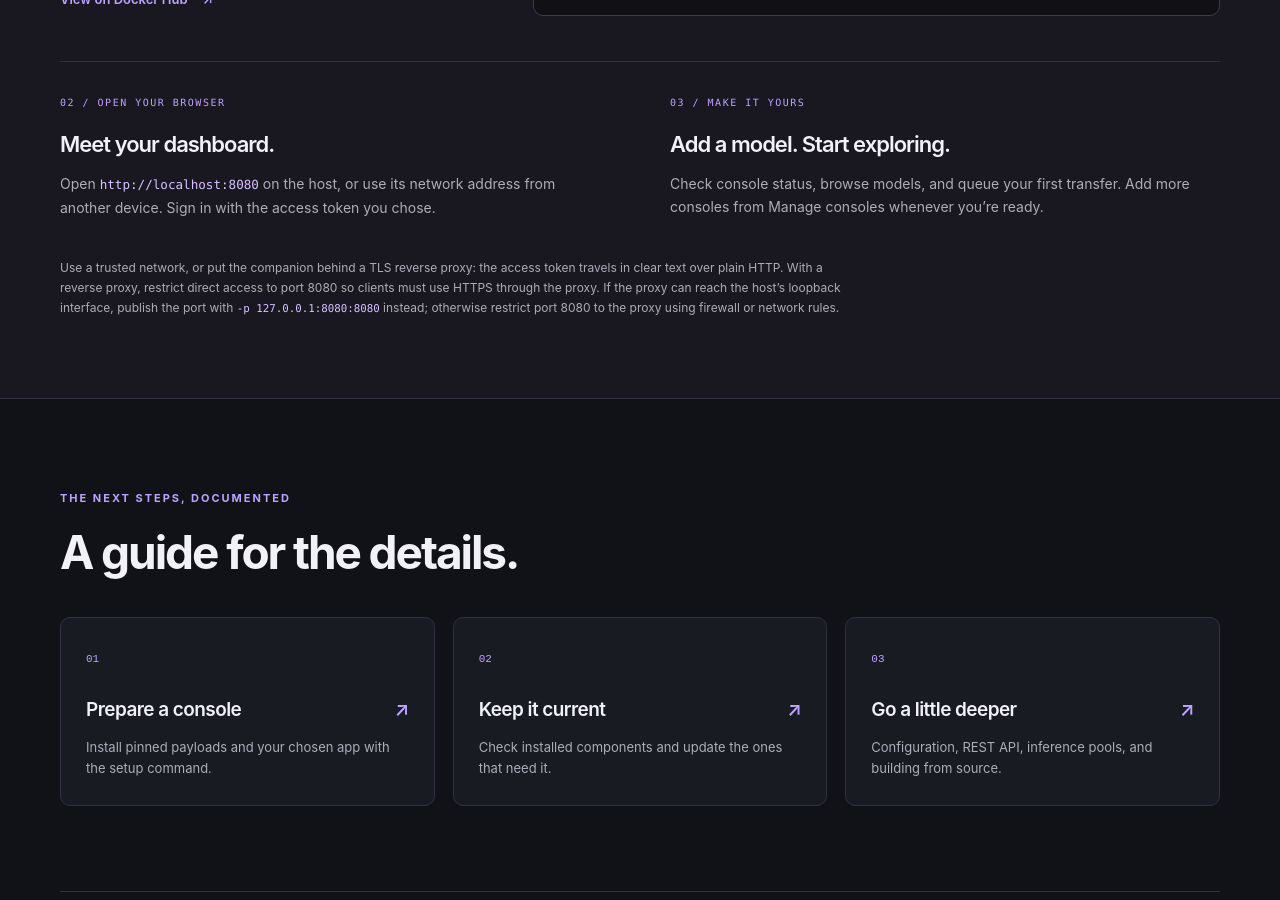
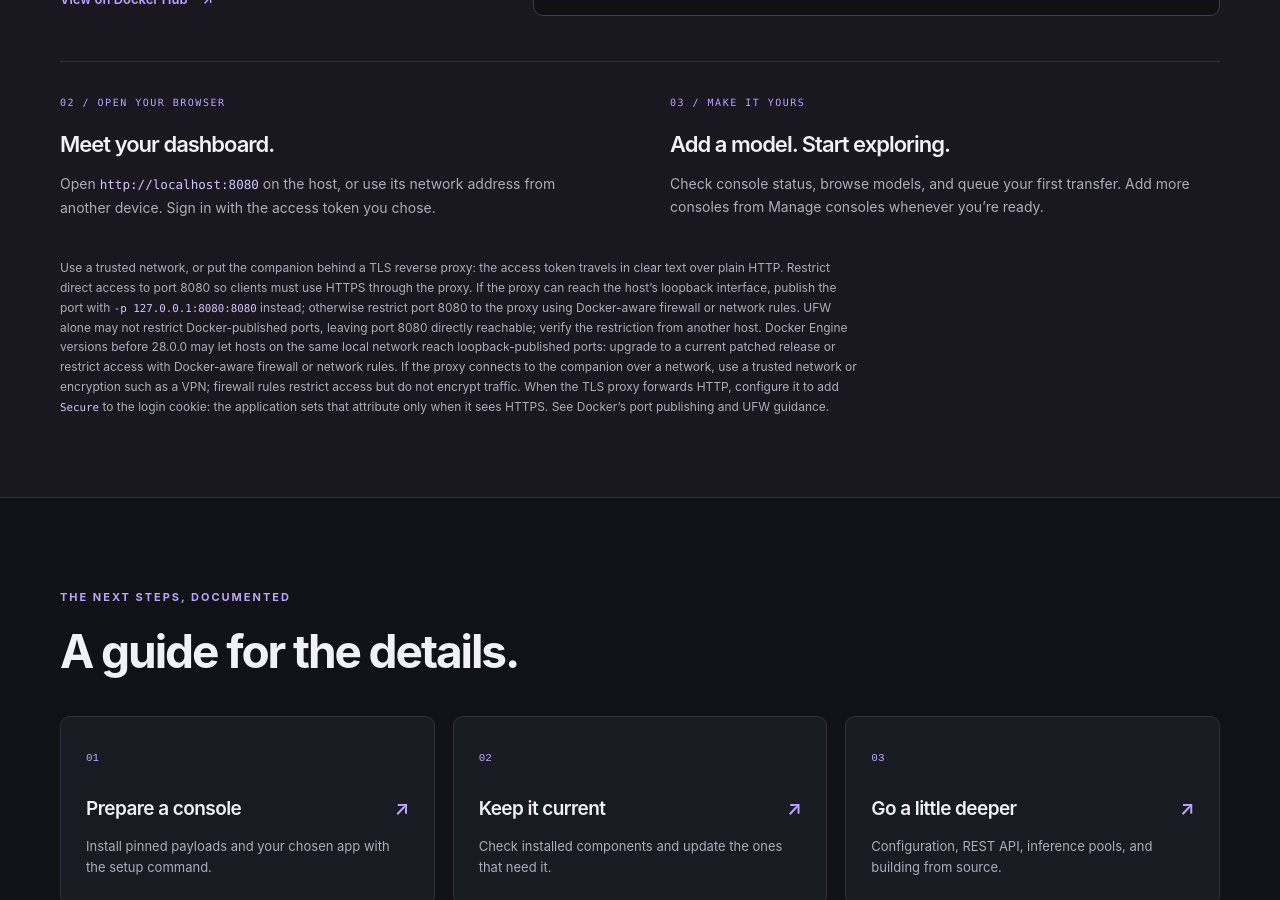
Before and after one commit to nefarius/PS5LM.Companion, a Jekyll site: the page built from website/index.html, in a window 1280 px wide and 900 px high, scrolled down 3494 px. Built offline with Jekyll 4.4.1, drawn with Linux system fonts in a browser that asks for light colours.

Commit message:
Clarify proxy security and lock website build dependencies

```diff
--- a/website/index.html
+++ b/website/index.html
@@ -48,7 +48,18 @@ layout: default
   containinger/ps5lm-companion</code></pre></div>
     </div>
     <div class="next-steps"><div><span class="step-label">02 / OPEN YOUR BROWSER</span><h3>Meet your dashboard.</h3><p>Open <code>http://localhost:8080</code> on the host, or use its network address from another device. Sign in with the access token you chose.</p></div><div><span class="step-label">03 / MAKE IT YOURS</span><h3>Add a model. Start exploring.</h3><p>Check console status, browse models, and queue your first transfer. Add more consoles from Manage consoles whenever you’re ready.</p></div></div>
-    <p class="network-note">Use a trusted network, or put the companion behind a TLS reverse proxy: the access token travels in clear text over plain HTTP. With a reverse proxy, restrict direct access to port 8080 so clients must use HTTPS through the proxy. If the proxy can reach the host’s loopback interface, publish the port with <code>-p 127.0.0.1:8080:8080</code> instead; otherwise restrict port 8080 to the proxy using firewall or network rules.</p>
+    <p class="network-note">
+      Use a trusted network, or put the companion behind a TLS reverse proxy: the access token travels in clear text over plain HTTP.
+      Restrict direct access to port 8080 so clients must use HTTPS through the proxy. If the proxy can reach the host’s loopback interface,
+      publish the port with <code>-p 127.0.0.1:8080:8080</code> instead; otherwise restrict port 8080 to the proxy using Docker-aware firewall or network rules.
+      UFW alone may not restrict Docker-published ports, leaving port 8080 directly reachable; verify the restriction from another host.
+      Docker Engine versions before 28.0.0 may let hosts on the same local network reach loopback-published ports: upgrade to a current patched release
+      or restrict access with Docker-aware firewall or network rules.
+      If the proxy connects to the companion over a network, use a trusted network or encryption such as a VPN; firewall rules restrict access but do not encrypt traffic.
+      When the TLS proxy forwards HTTP, configure it to add <code>Secure</code> to the login cookie: the application sets that attribute only when it sees HTTPS.
+      See Docker’s <a href="https://docs.docker.com/engine/network/port-publishing/">port publishing</a> and
+      <a href="https://docs.docker.com/engine/network/packet-filtering-firewalls/#docker-and-ufw">UFW guidance</a>.
+    </p>
   </div>
 </section>
 
```
Also changed, not shown: .github/workflows/pages.yml, website/Gemfile.lock (added), website/README.md, 1 other file.
